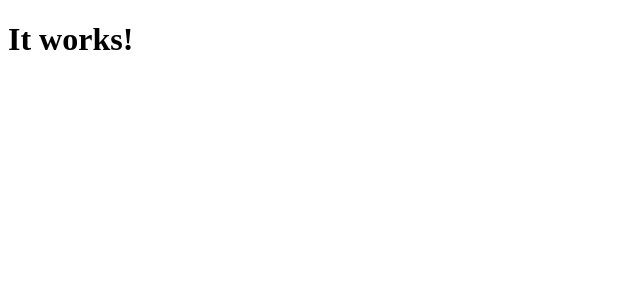
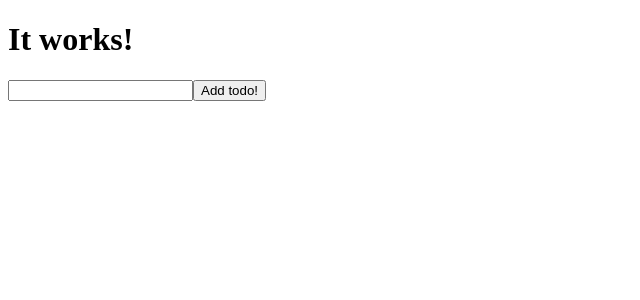
Before and after one commit to alessandroHenrique/react-examples, a React (Create React App) app in the folder todo-list-with-redux/: page / in a window 1280 px wide. Shown: the top 300 px of the page, without its empty margins (0-640 px from the left). Built offline with nearby package versions, Linux system fonts and the light colour scheme.

Commit message:
Display the addTodoFormContainer in the main page.

```diff
--- a/todo-list-with-redux/src/components/App.js
+++ b/todo-list-with-redux/src/components/App.js
@@ -1,10 +1,12 @@
 import React, { Component } from 'react';
+import AddTodoFormContainer from './AddTodoFormContainer';
 
 class App extends Component {
   render() {
     return (
       <div>
         <h1>It works!</h1>
+        <AddTodoFormContainer />
       </div>
     );
   }
```
